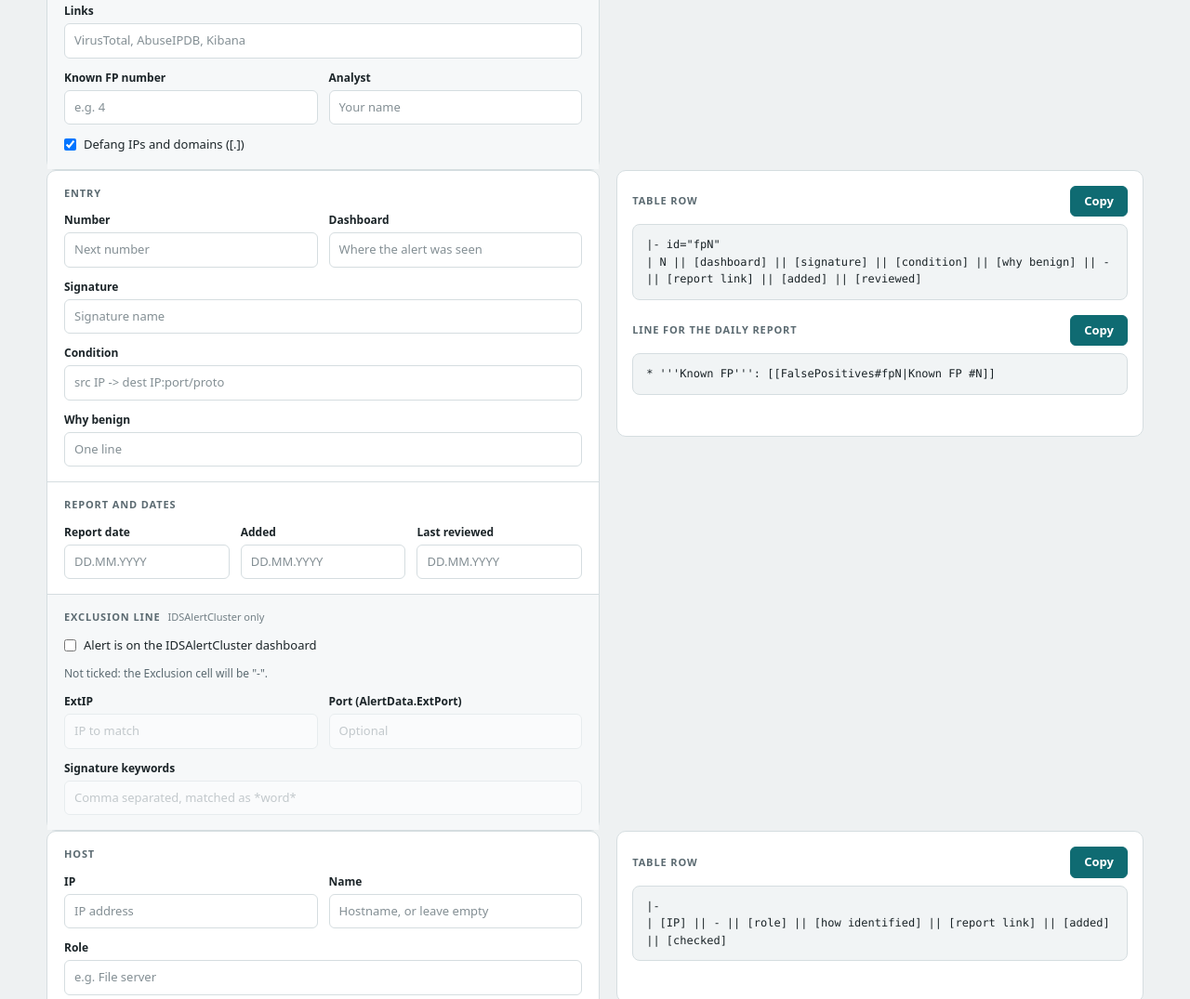
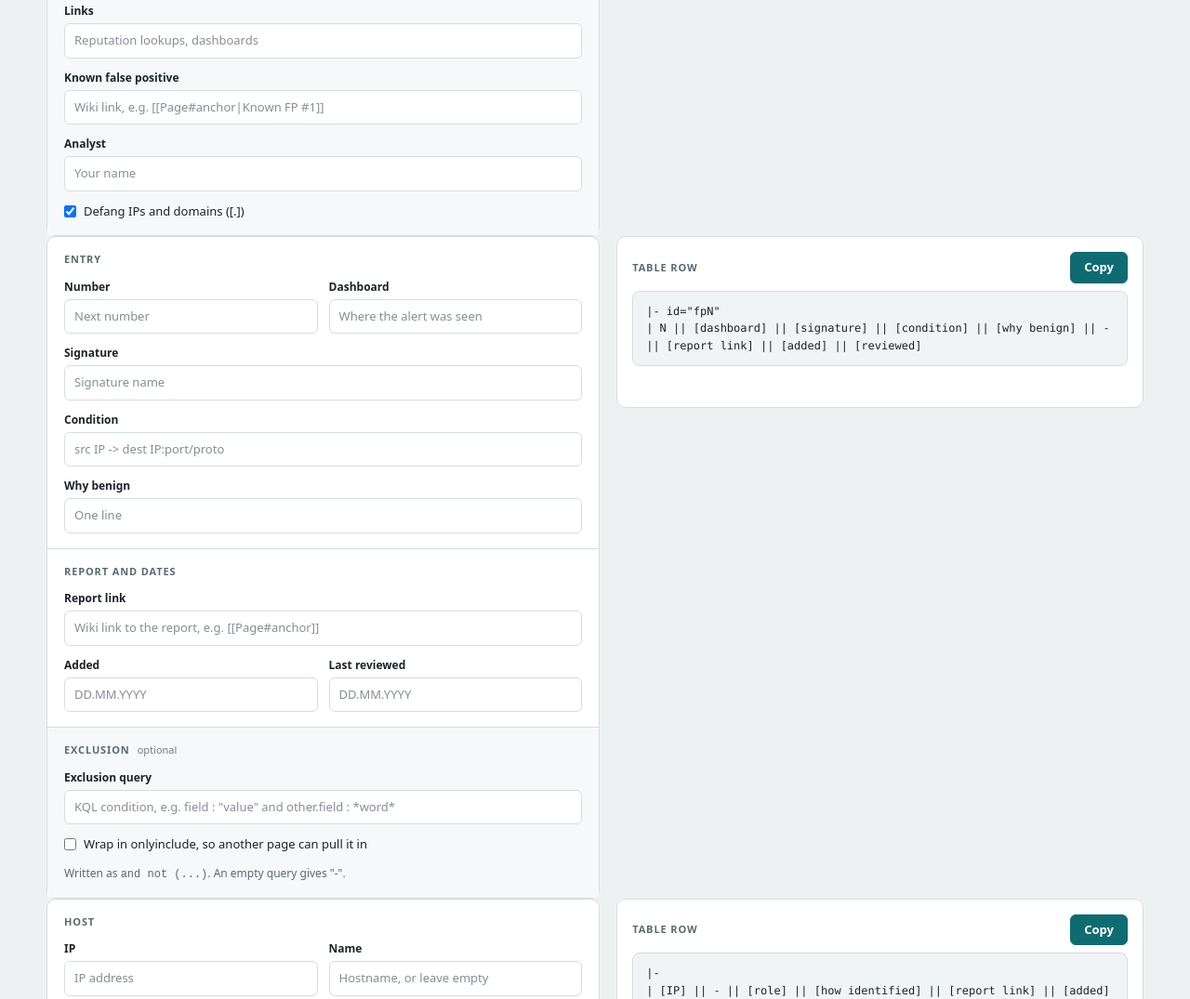
Before and after one commit to hordiikorol/SOC-Wiki-Entry-Builder, a plain HTML site: page index.html in a window 1280 px wide. Shown: the part 1077-2152 px from the top of the page at 93% size. Drawn offline with Linux system fonts and the light colour scheme.

Commit message:
third commit

```diff
--- a/index.html
+++ b/index.html
@@ -25,8 +25,7 @@ header{margin-bottom:18px}
 h1{font-size:21px;font-weight:650;margin:0 0 2px;text-wrap:balance}
 .sub{color:var(--muted);margin:0}
 
-/* Tabs: one bar, each tab names the page it writes to */
-.tabs{display:grid;grid-template-columns:repeat(3,minmax(0,1fr));background:var(--panel);border:1px solid var(--line);border-radius:10px;overflow:hidden;margin-bottom:18px}
+.tabs{position:sticky;top:env(safe-area-inset-top,0px);z-index:5;box-shadow:0 2px 8px rgba(0,0,0,.06);display:grid;grid-template-columns:repeat(3,minmax(0,1fr));background:var(--panel);border:1px solid var(--line);border-radius:10px;overflow:hidden;margin-bottom:18px}
 .tab{font:inherit;text-align:left;padding:12px 16px;border:0;border-right:1px solid var(--line);background:transparent;color:var(--fg);cursor:pointer;display:grid;gap:1px;border-bottom:3px solid transparent}
 .tab:last-child{border-right:0}
 .tab b{font-size:14px;font-weight:600}
@@ -40,28 +39,24 @@ h1{font-size:21px;font-weight:650;margin:0 0 2px;text-wrap:balance}
 .grid{display:grid;grid-template-columns:minmax(0,1.05fr) minmax(0,1fr);gap:18px;align-items:start}
 @media (max-width:860px){.grid{grid-template-columns:minmax(0,1fr)}}
 .pane{background:var(--panel);border:1px solid var(--line);border-radius:10px;min-width:0}
-.out{position:sticky;top:16px;padding:16px}
+.out{position:sticky;top:96px;padding:16px}
 @media (max-width:860px){.out{position:static}}
 
-/* Form groups */
 .group{padding:16px 18px;display:grid;gap:12px}
 .group + .group{border-top:1px solid var(--line)}
 .group h3{margin:0;font-size:11px;font-weight:650;text-transform:uppercase;letter-spacing:.08em;color:var(--muted);display:flex;align-items:center;gap:8px}
 .group h3 em{font-style:normal;font-weight:500;text-transform:none;letter-spacing:0;color:var(--muted);opacity:.85}
 .group.optional{background:var(--soft)}
 .row2{display:grid;grid-template-columns:1fr 1fr;gap:12px}
-.row3{display:grid;grid-template-columns:repeat(3,1fr);gap:12px}
-@media (max-width:520px){.row2,.row3{grid-template-columns:1fr}}
+@media (max-width:520px){.row2{grid-template-columns:1fr}}
 label{display:grid;gap:4px;font-size:12px;font-weight:550;color:var(--fg)}
 input,select,textarea{font:inherit;font-size:13px;font-weight:400;color:var(--fg);background:var(--panel);border:1px solid var(--line);border-radius:6px;padding:8px 10px;width:100%;box-sizing:border-box}
-input:disabled{opacity:.45}
 input::placeholder,textarea::placeholder{color:var(--muted);opacity:.75}
 textarea{min-height:96px;resize:vertical}
 .check{display:flex;gap:8px;align-items:center;font-size:13px;font-weight:400}
 .check input{width:auto;margin:0}
 .hint{font-size:12px;color:var(--muted);margin:0}
 
-/* Output */
 .outhead{display:flex;justify-content:space-between;align-items:center;gap:8px;margin-bottom:8px}
 .outhead h2{font-size:11px;font-weight:650;margin:0;text-transform:uppercase;letter-spacing:.08em;color:var(--muted)}
 .copy{font:inherit;font-weight:600;font-size:13px;padding:6px 14px;border-radius:6px;border:1px solid var(--accent);background:var(--accent);color:var(--accent-fg);cursor:pointer}
@@ -73,13 +68,13 @@ pre{font-family:var(--mono);font-size:12px;line-height:1.55;background:var(--cod
 <div class="wrap">
   <header>
     <h1>SOC Wiki Entry Builder</h1>
-    <p class="sub">Fill in the fields, then copy the markup into the wiki.</p>
+    <p class="sub">Choose a builder, fill in the fields, then copy the MediaWiki markup into your wiki.</p>
   </header>
 
   <div class="tabs" role="tablist">
-    <button class="tab" role="tab" id="t-report" aria-selected="true" data-p="report"><b>Daily report</b><span>Entry for Dailyreports</span></button>
-    <button class="tab" role="tab" id="t-fp" aria-selected="false" data-p="fp"><b>False positive</b><span>Row for FalsePositives</span></button>
-    <button class="tab" role="tab" id="t-asset" aria-selected="false" data-p="asset"><b>Asset</b><span>Row for Assets</span></button>
+    <button class="tab" role="tab" id="t-report" aria-selected="true" data-p="report"><b>Daily report</b><span>Report entry</span></button>
+    <button class="tab" role="tab" id="t-fp" aria-selected="false" data-p="fp"><b>False positive</b><span>Table row</span></button>
+    <button class="tab" role="tab" id="t-asset" aria-selected="false" data-p="asset"><b>Asset</b><span>Table row</span></button>
   </div>
 
   <!-- DAILY REPORT -->
@@ -105,11 +100,9 @@ pre{font-family:var(--mono);font-size:12px;line-height:1.55;background:var(--cod
       <div class="group optional">
         <h3>Extra <em>optional</em></h3>
         <label>Notes<input id="r-notes" placeholder="Open questions, follow-ups"></label>
-        <label>Links<input id="r-links" placeholder="VirusTotal, AbuseIPDB, Kibana"></label>
-        <div class="row2">
-          <label>Known FP number<input id="r-fp" placeholder="e.g. 4" inputmode="numeric"></label>
-          <label>Analyst<input id="r-an" placeholder="Your name"></label>
-        </div>
+        <label>Links<input id="r-links" placeholder="Reputation lookups, dashboards"></label>
+        <label>Known false positive<input id="r-fpl" placeholder="Wiki link, e.g. [[Page#anchor|Known FP #1]]"></label>
+        <label>Analyst<input id="r-an" placeholder="Your name"></label>
         <label class="check"><input type="checkbox" id="r-defang" checked> Defang IPs and domains ([.])</label>
       </div>
     </div>
@@ -135,28 +128,22 @@ pre{font-family:var(--mono);font-size:12px;line-height:1.55;background:var(--cod
       </div>
       <div class="group">
         <h3>Report and dates</h3>
-        <div class="row3">
-          <label>Report date<input id="f-rdate" placeholder="DD.MM.YYYY" inputmode="numeric" autocomplete="off"></label>
+        <label>Report link<input id="f-rep" placeholder="Wiki link to the report, e.g. [[Page#anchor]]"></label>
+        <div class="row2">
           <label>Added<input id="f-added" placeholder="DD.MM.YYYY" inputmode="numeric" autocomplete="off"></label>
           <label>Last reviewed<input id="f-rev" placeholder="DD.MM.YYYY" inputmode="numeric" autocomplete="off"></label>
         </div>
       </div>
       <div class="group optional">
-        <h3>Exclusion line <em>IDSAlertCluster only</em></h3>
-        <label class="check"><input type="checkbox" id="f-cluster"> Alert is on the IDSAlertCluster dashboard</label>
-        <p class="hint" id="f-exhint"></p>
-        <div class="row2">
-          <label>ExtIP<input id="f-ip" placeholder="IP to match"></label>
-          <label>Port (AlertData.ExtPort)<input id="f-port" placeholder="Optional" inputmode="numeric"></label>
-        </div>
-        <label>Signature keywords<input id="f-kw" placeholder="Comma separated, matched as *word*"></label>
+        <h3>Exclusion <em>optional</em></h3>
+        <label>Exclusion query<input id="f-ex" placeholder="KQL condition, e.g. field : &quot;value&quot; and other.field : *word*"></label>
+        <label class="check"><input type="checkbox" id="f-oi"> Wrap in onlyinclude, so another page can pull it in</label>
+        <p class="hint">Written as <code>and not (...)</code>. An empty query gives "-".</p>
       </div>
     </div>
     <div class="pane out">
       <div class="outhead"><h2>Table row</h2><button class="copy" data-src="o-fp">Copy</button></div>
       <pre id="o-fp"></pre>
-      <div class="outhead"><h2>Line for the daily report</h2><button class="copy" data-src="o-fplink">Copy</button></div>
-      <pre id="o-fplink"></pre>
       <div class="status" aria-live="polite"></div>
     </div>
   </section>
@@ -176,8 +163,8 @@ pre{font-family:var(--mono);font-size:12px;line-height:1.55;background:var(--cod
       </div>
       <div class="group">
         <h3>Report and dates</h3>
-        <div class="row3">
-          <label>Report date<input id="a-rdate" placeholder="DD.MM.YYYY" inputmode="numeric" autocomplete="off"></label>
+        <label>Report link<input id="a-rep" placeholder="Wiki link to the report, e.g. [[Page#anchor]]"></label>
+        <div class="row2">
           <label>Added<input id="a-added" placeholder="DD.MM.YYYY" inputmode="numeric" autocomplete="off"></label>
           <label>Last checked<input id="a-chk" placeholder="DD.MM.YYYY" inputmode="numeric" autocomplete="off"></label>
         </div>
@@ -194,23 +181,16 @@ pre{font-family:var(--mono);font-size:12px;line-height:1.55;background:var(--cod
 <script>
 const $=id=>document.getElementById(id);
 const v=id=>$(id).value.trim();
-const MONTHS=["January","February","March","April","May","June","July","August","September","October","November","December"];
-function ord(n){const s=["th","st","nd","rd"],x=n%100;return n+(s[(x-20)%10]||s[x]||s[0]);}
-function heading(d){if(!d)return"";const [y,m,day]=d.split("-").map(Number);return ord(day)+" of "+MONTHS[m-1];}
-function anchor(d){return heading(d).replace(/ /g,"_");}
+const or=(x,ph)=>x||ph;
 function defang(s){
   return s.replace(/\b(\d{1,3}\.\d{1,3}\.\d{1,3})\.(\d{1,3})\b/g,"$1[.]$2")
-          .replace(/\b([a-z0-9-]+)\.(com|net|org|ee|io|eu|info|biz|ru|cn|xyz|top|win)\b/gi,"$1[.]$2");
+          .replace(/\b([a-z0-9-]+)\.([a-z]{2,})\b/gi,"$1[.]$2");
 }
 function line(label,val){return val?`* '''${label}''': ${val}\n`:"";}
-function or(x,ph){return x||ph;}
-function iso(id){const m=v(id).match(/^(\d{1,2})[.\/-](\d{1,2})[.\/-](\d{4})$/);return m?`${m[3]}-${m[2].padStart(2,"0")}-${m[1].padStart(2,"0")}`:"";}
-function eu(d,ph){return d?d.split("-").reverse().join("."):ph;}
 
 function buildReport(){
   const D=s=>$("r-defang").checked?defang(s):s;
-  let o="";
-  o+=`'''${or(v("r-title"),"[Title]")}'''\n\n`;
+  let o=`'''${or(v("r-title"),"[Title]")}'''\n\n`;
   o+=line("Alert Time",v("r-time"));
   o+=line("Rule",v("r-rule"));
   o+=line("Direction",$("r-dir").value);
@@ -218,7 +198,7 @@ function buildReport(){
   o+=line("Involved Systems (Internal)",D(v("r-int")));
   o+=line("Incident Summary",D(v("r-sum").replace(/\s*\n\s*/g," ")));
   o+=line("Notes",D(v("r-notes")));
-  if(v("r-fp")) o+=line("Known FP",`[[FalsePositives#fp${v("r-fp")}|Known FP #${v("r-fp")}]]`);
+  o+=line("Known FP",v("r-fpl"));
   o+=line("OSINT",D(v("r-osint")));
   o+=line("Links",v("r-links"));
   o+=line("Analyst",v("r-an"));
@@ -226,36 +206,33 @@ function buildReport(){
 }
 
 function buildFP(){
-  const n=or(v("f-num"),"N"), cluster=$("f-cluster").checked;
-  ["f-ip","f-port","f-kw"].forEach(id=>$(id).disabled=!cluster);
-  $("f-exhint").textContent=cluster?"This line is pulled into the triage filter automatically.":"Not ticked: the Exclusion cell will be \"-\".";
+  const n=or(v("f-num"),"N"), q=v("f-ex");
   let ex="-";
-  if(cluster){
-    const parts=[], kws=v("f-kw").split(",").map(s=>s.trim()).filter(Boolean);
-    if(v("f-ip")) parts.push(`idsalertcluster.ExtIP : "${v("f-ip")}"`);
-    if(v("f-port")) parts.push(`idsalertcluster.AlertData.ExtPort : ${v("f-port")}`);
-    if(kws.length) parts.push(`idsalertcluster.Alerts.keyword : `+(kws.length>1?"(":"")+kws.map(k=>`*${k}*`).join(" or ")+(kws.length>1?")":""));
-    ex=parts.length?`<code><onlyinclude> and not (${parts.join(" and ")})</onlyinclude></code>`:"[fill in ExtIP, port or keywords]";
-  }
-  const rep=iso("f-rdate")?`[[Dailyreports#${anchor(iso("f-rdate"))}]]`:"[report link]";
-  $("o-fp").textContent=`|- id="fp${n}"\n| ${n} || ${or(v("f-dash"),"[dashboard]")} || ${or(v("f-sig"),"[signature]")} || ${or(v("f-cond"),"[condition]")} || ${or(v("f-why"),"[why benign]")} || ${ex} || ${rep} || ${eu(iso("f-added"),"[added]")} || ${eu(iso("f-rev"),"[reviewed]")}`;
-  $("o-fplink").textContent=`* '''Known FP''': [[FalsePositives#fp${n}|Known FP #${n}]]`;
+  if(q) ex=$("f-oi").checked?`<code><onlyinclude> and not (${q})</onlyinclude></code>`:`<code>and not (${q})</code>`;
+  $("o-fp").textContent=`|- id="fp${n}"\n| ${n} || ${or(v("f-dash"),"[dashboard]")} || ${or(v("f-sig"),"[signature]")} || ${or(v("f-cond"),"[condition]")} || ${or(v("f-why"),"[why benign]")} || ${ex} || ${or(v("f-rep"),"[report link]")} || ${or(v("f-added"),"[added]")} || ${or(v("f-rev"),"[reviewed]")}`;
 }
 
 function buildAsset(){
   const role=or(v("a-role"),"[role]")+($("a-likely").checked?" (likely)":"");
-  const rep=iso("a-rdate")?`[[Dailyreports#${anchor(iso("a-rdate"))}]]`:"[report link]";
-  $("o-asset").textContent=`|-\n| ${or(v("a-ip"),"[IP]")} || ${or(v("a-name"),"-")} || ${role} || ${or(v("a-how"),"[how identified]")} || ${rep} || ${eu(iso("a-added"),"[added]")} || ${eu(iso("a-chk"),"[checked]")}`;
+  $("o-asset").textContent=`|-\n| ${or(v("a-ip"),"[IP]")} || ${or(v("a-name"),"-")} || ${role} || ${or(v("a-how"),"[how identified]")} || ${or(v("a-rep"),"[report link]")} || ${or(v("a-added"),"[added]")} || ${or(v("a-chk"),"[checked]")}`;
 }
 
 function all(){buildReport();buildFP();buildAsset();}
 document.addEventListener("input",all);
 document.addEventListener("change",all);
 
+const VIEWS=["report","fp","asset"];
+function show(p){
+  if(!VIEWS.includes(p)) p="report";
+  document.querySelectorAll(".tab").forEach(x=>x.setAttribute("aria-selected",x.dataset.p===p));
+  VIEWS.forEach(x=>$("p-"+x).hidden=x!==p);
+  window.scrollTo(0,0);
+}
 document.querySelectorAll(".tab").forEach(t=>t.addEventListener("click",()=>{
-  document.querySelectorAll(".tab").forEach(x=>x.setAttribute("aria-selected",x===t));
-  ["report","fp","asset"].forEach(p=>$("p-"+p).hidden=p!==t.dataset.p);
+  if(location.hash==="#"+t.dataset.p) show(t.dataset.p); else location.hash=t.dataset.p;
 }));
+window.addEventListener("hashchange",()=>show(location.hash.slice(1)));
+show(location.hash.slice(1));
 
 document.querySelectorAll(".pane .copy").forEach(b=>b.addEventListener("click",()=>{
   const pre=$(b.dataset.src), st=b.closest(".pane").querySelector(".status");
@@ -266,7 +243,6 @@ document.querySelectorAll(".pane .copy").forEach(b=>b.addEventListener("click",(
   }else{sel();done("Text selected. Press Ctrl+C to copy.");}
 }));
 
-
 all();
 </script>
 </body>
```
Also changed, not shown: 1 other file.
